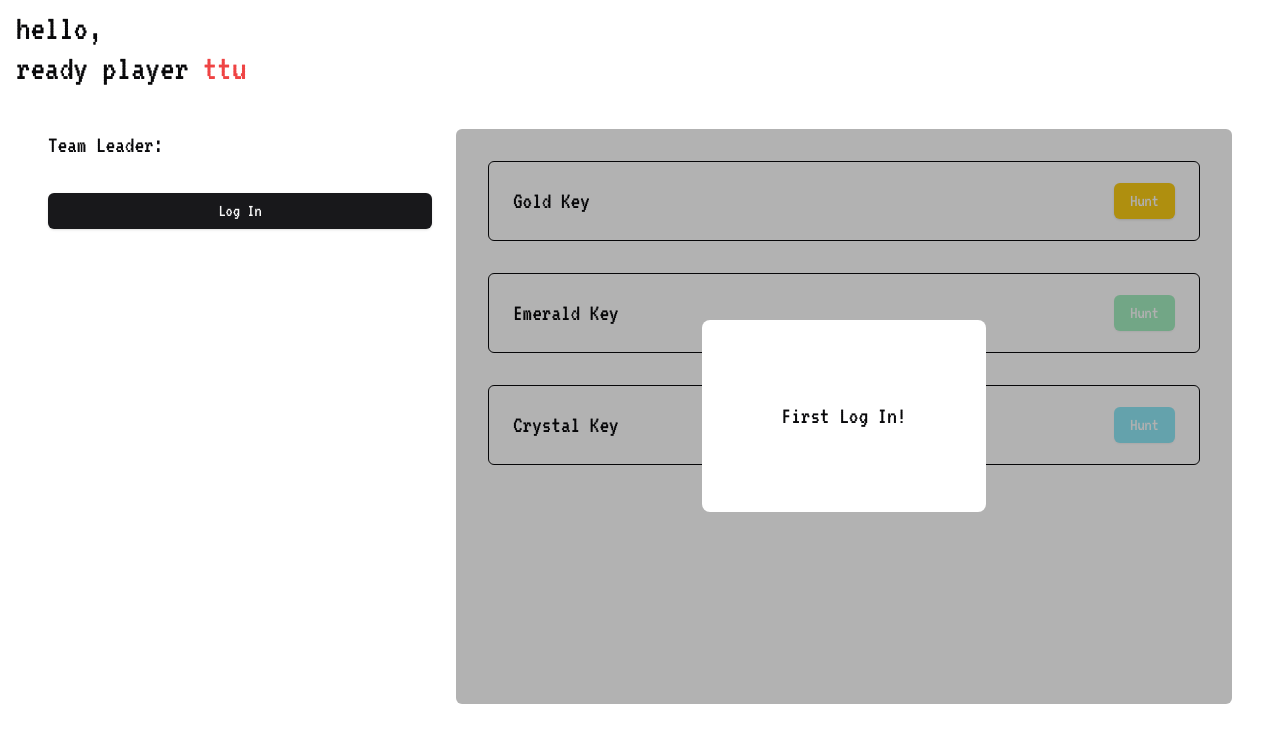
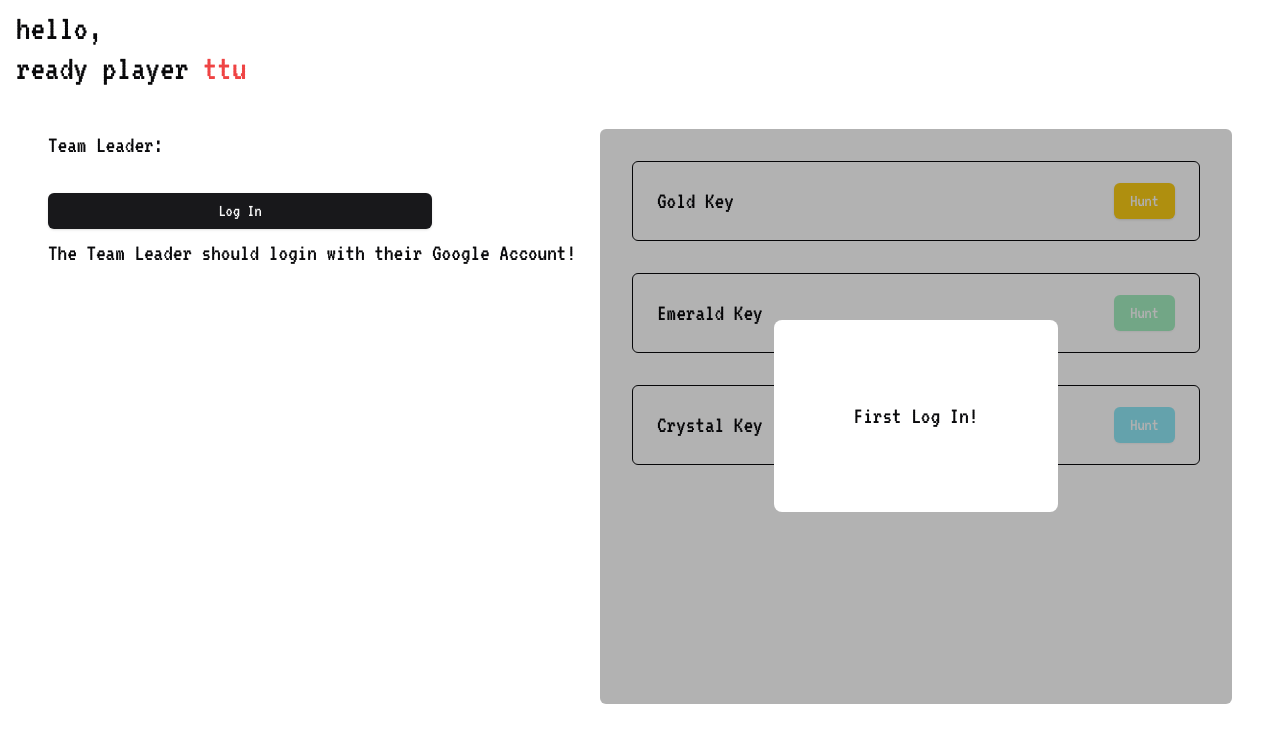
Before and after one commit to axantillon/ready-player-ttu, a Next.js app: page /hunt in a window 1280 px wide. Shown: the top 742 px of the page. Built offline with nearby package versions, Linux system fonts and the light colour scheme; no server answers.

Commit message:
add missing dep

```diff
--- a/package.json
+++ b/package.json
@@ -30,6 +30,7 @@
     "use-local-storage": "^3.0.0"
   },
   "devDependencies": {
+    "@types/luxon": "^3.3.2",
     "@types/node": "^20",
     "@types/react": "^18",
     "@types/react-dom": "^18",
--- a/src/components/UserCard.tsx
+++ b/src/components/UserCard.tsx
@@ -1,4 +1,5 @@
 'use client'
+import { cn } from '@/lib/utils/cn';
 import { signIn, signOut, useSession } from 'next-auth/react';
 import { usePathname } from 'next/navigation';
 import { FC } from 'react';
@@ -6,7 +7,6 @@ import { MiniTeamMembers, TeamMembers } from './TeamMembers';
 import { Avatar, AvatarFallback, AvatarImage } from './ui/avatar';
 import { Button } from './ui/button';
 import { DropdownMenu, DropdownMenuContent, DropdownMenuLabel, DropdownMenuSeparator, DropdownMenuTrigger } from './ui/dropdown-menu';
-import { cn } from '@/lib/utils/cn';
 
 interface UserCardProps {
   compact?: boolean;
@@ -46,9 +46,10 @@ const UserCard: FC<UserCardProps> = ({ compact = false }) => {
                             </>}
                         </div>
                     </DropdownMenuTrigger>
-                :
+                :<>
                     <Button className={cn('w-96 mt-8', compact && 'mt-0')} onClick={() => {signIn("google")}}>Log In</Button>
-                }
+                    <span className='pt-2'>The Team Leader should login with their Google Account!</span>
+                </>}
             </div>
             {compact &&
                 <DropdownMenuContent className='w-96'>
```
